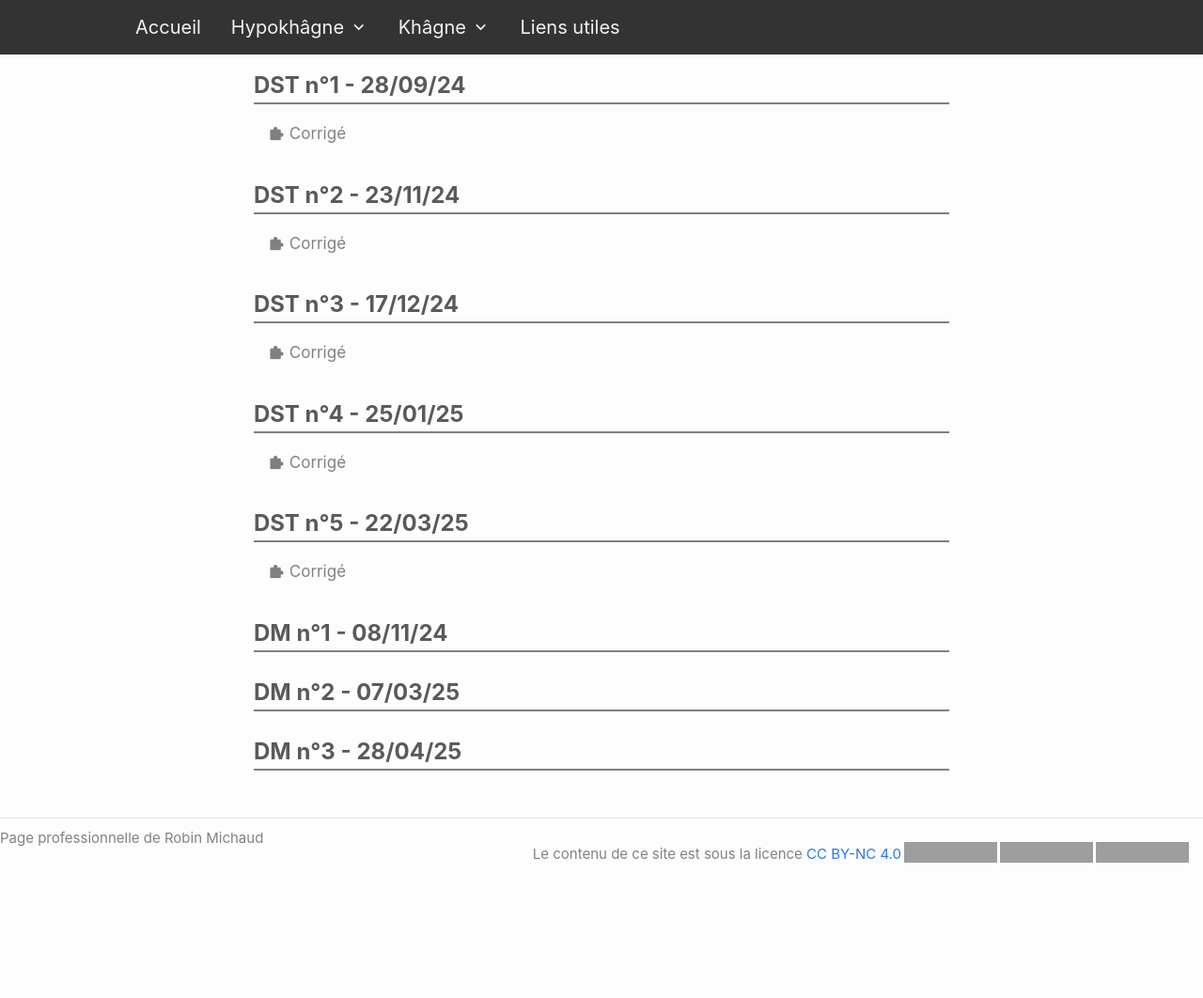
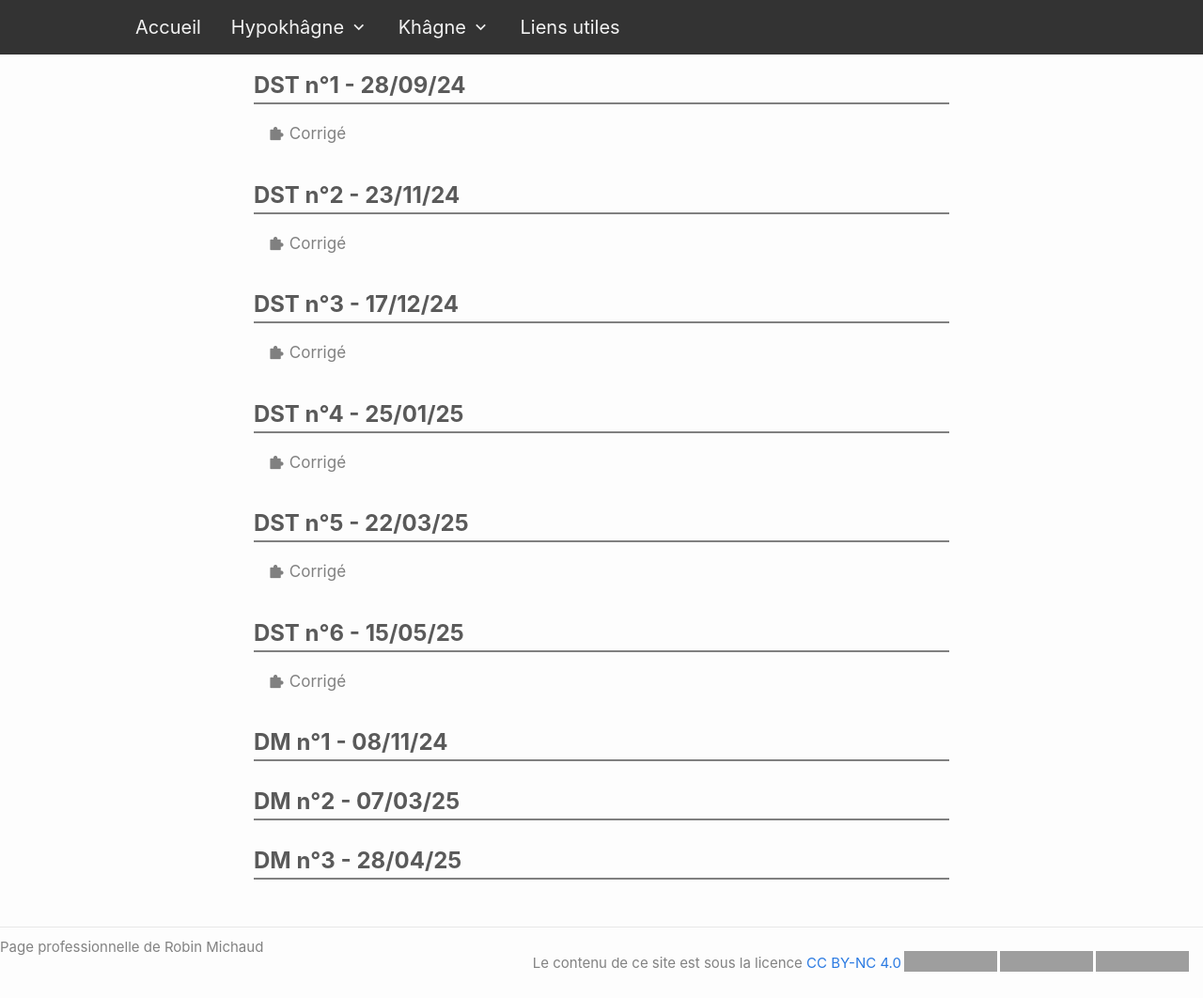
Before and after one commit to michaudmaths/michaudmaths.github.io, a Jekyll site: the page built from menu/devoirs.markdown, in a window 1280 px wide. Shown: the whole page at 94% size. Built offline with Jekyll 4.4.1, drawn with Linux system fonts in a browser that asks for light colours; nearby versions of some CDN libraries; before the commit the page ends 945 px from its top, so only the background shows below that; grey boxes are pictures that could not be loaded.

Commit message:
Update files.yml

```diff
--- a/_data/files.yml
+++ b/_data/files.yml
@@ -210,6 +210,7 @@ dst:
  - date : 17/12/24
  - date : 25/01/25
  - date : 22/03/25
+ - date : 15/05/25
 dm:
  - date : 08/11/24
  - date : 07/03/25
```
